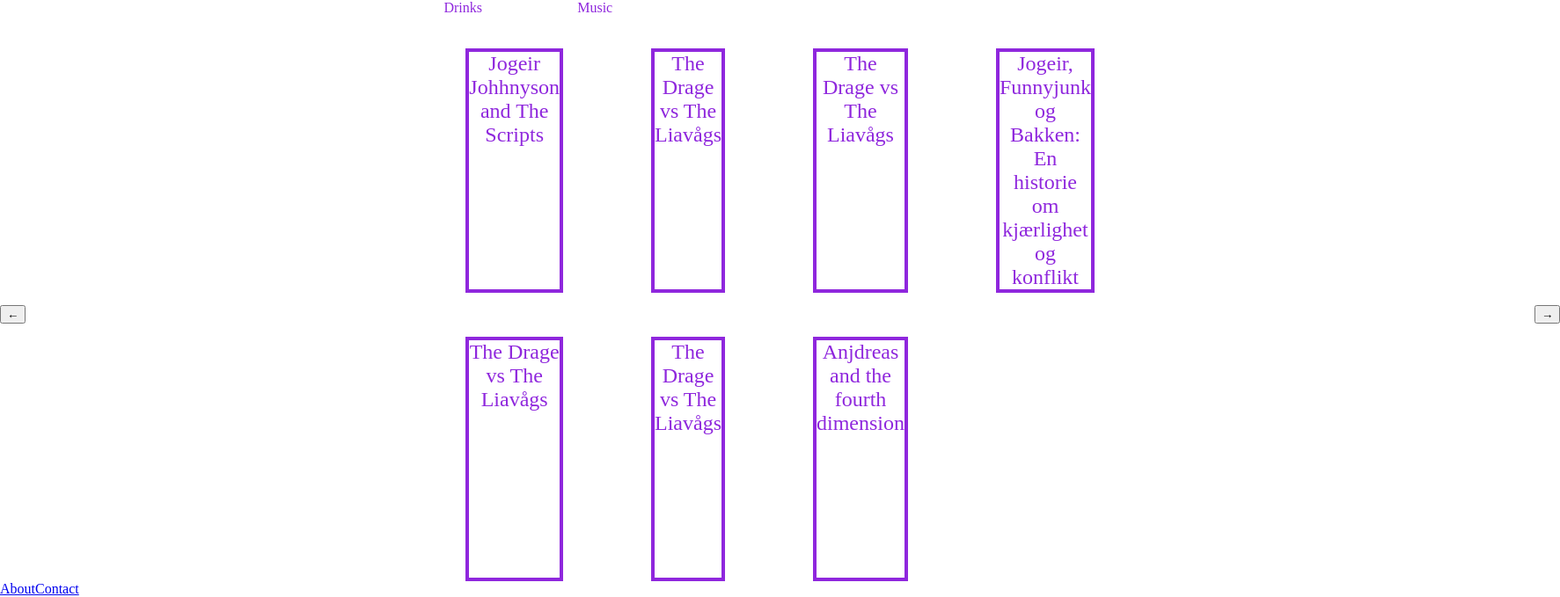
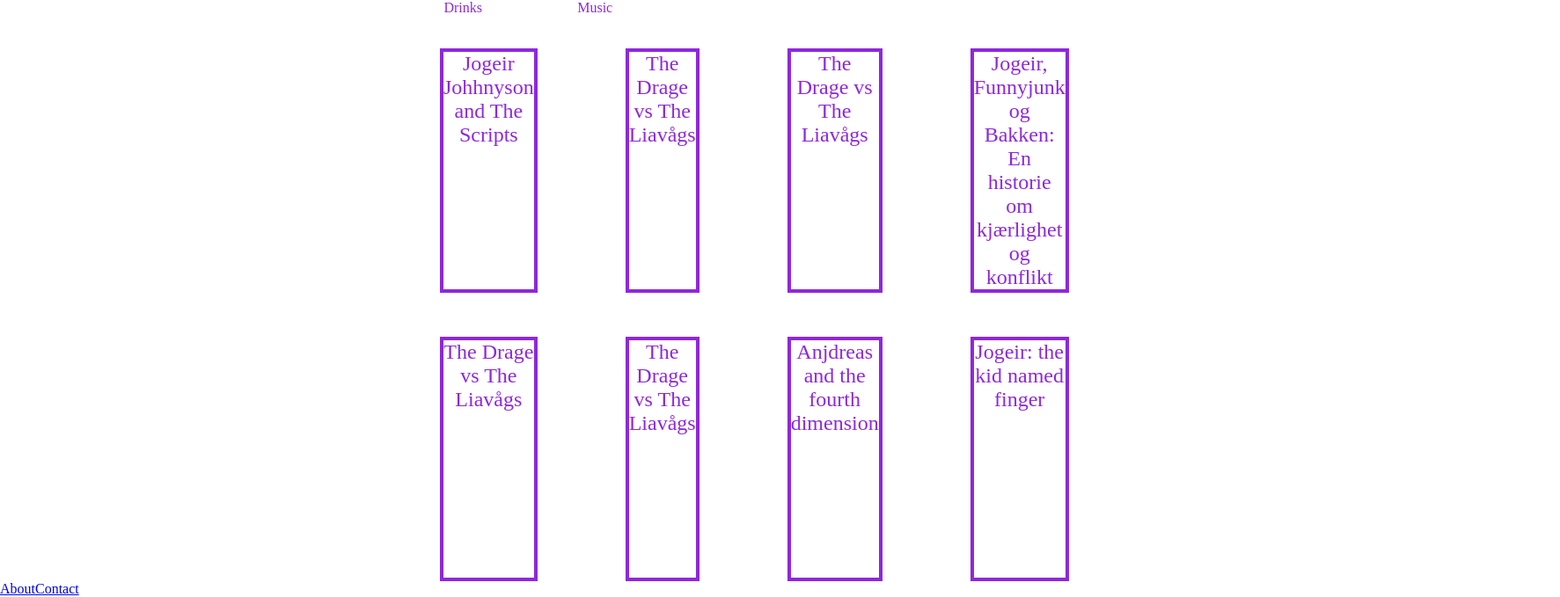
Before and after one commit to IDATA2301/idata2301-ticketlords-group4, a React (Vite) app: page / in a window 1280 px wide. Shown: the part 426-1105 px from the top of the page at 88% size, 1773 px wide, since content can reach past the window. Built offline with nearby package versions, Linux system fonts and the light colour scheme.

Commit message:
Created arrow scrolling functionality. Arrows dissapear when cant scroll further in a direction.

```diff
--- a/src/App.tsx
+++ b/src/App.tsx
@@ -1,9 +1,40 @@
-
+import React, { useRef, useState, useEffect } from "react";
 function App() {
 
+  const sliderRef = useRef<HTMLDivElement>(null);
+  const [canScrollLeft, setCanScrollLeft] = useState(false);
+  const [canScrollRight, setCanScrollRight] = useState(true);
+
+  const updateArrows = () => {
+    const element = sliderRef.current;
+    if (element) { //The div is not null
+      setCanScrollLeft(element.scrollLeft > 0);
+      setCanScrollRight((element.scrollLeft + element.clientWidth) < element.scrollWidth);
+    }
+  }
+
+  useEffect(() => {
+    updateArrows();
+    const element = sliderRef.current;
+    if (!element) return;
+    element.addEventListener("scroll", updateArrows);
+    window.addEventListener("resize", updateArrows);
+    return () => {
+      element.removeEventListener("scroll", updateArrows);
+      window.removeEventListener("resize", updateArrows);
+    };
+  }, []);
+
   const slide = (direction: number) => {
-    console.log("Slide direction:", direction);
+    if (sliderRef.current) {
+      sliderRef.current.scrollBy({ left: direction * 200, behavior: "smooth" });
+    }
   };
+
+
+
+
+
 
   return (
     <>
@@ -36,20 +67,26 @@ function App() {
       <br /><br />
 
 
+
       <div className="slider">
-        <button className="arrow-left" onClick={() => slide(-1)}>&#8592;</button>
-        <div className="event-popular">
-          <div>Jogeir Johhnyson and The Scripts</div>
-          <div>The Drage vs The Liavågs</div>
-          <div>The Drage vs The Liavågs</div>
-          <div>The Drage vs The Liavågs</div>
-          <div>The Drage vs The Liavågs</div>
-          <div>Anjdreas and the fourth dimension</div>
-          <div>Jogeir, Funnyjunk og Bakken: En historie om kjærlighet og konflikt</div>
+        {canScrollLeft && (
+          <button className="arrow-left" onClick={() => slide(-1)}>&#8592;</button>
+        )}
+        <div className="event-popular" ref={sliderRef}>
+          <div className="category-item">Jogeir Johhnyson and The Scripts</div>
+          <div className="category-item">The Drage vs The Liavågs</div>
+          <div className="category-item">The Drage vs The Liavågs</div>
+          <div className="category-item">The Drage vs The Liavågs</div>
+          <div className="category-item">The Drage vs The Liavågs</div>
+          <div className="category-item">Anjdreas and the fourth dimension</div>
+          <div className="category-item">Jogeir, Funnyjunk og Bakken: En historie om kjærlighet og konflikt</div>
+          <div className="category-item">Jogeir: the kid named finger</div>
         </div>
-        <button className="arrow-right" onClick={() => slide(1)}>&#8594;</button>
+        {canScrollRight && (
+          <button className="arrow-right" onClick={() => slide(1)}>&#8594;</button>
+        )}
+
       </div>
-
 
       <footer className="footer">
         <a href="#about">About</a>
```
